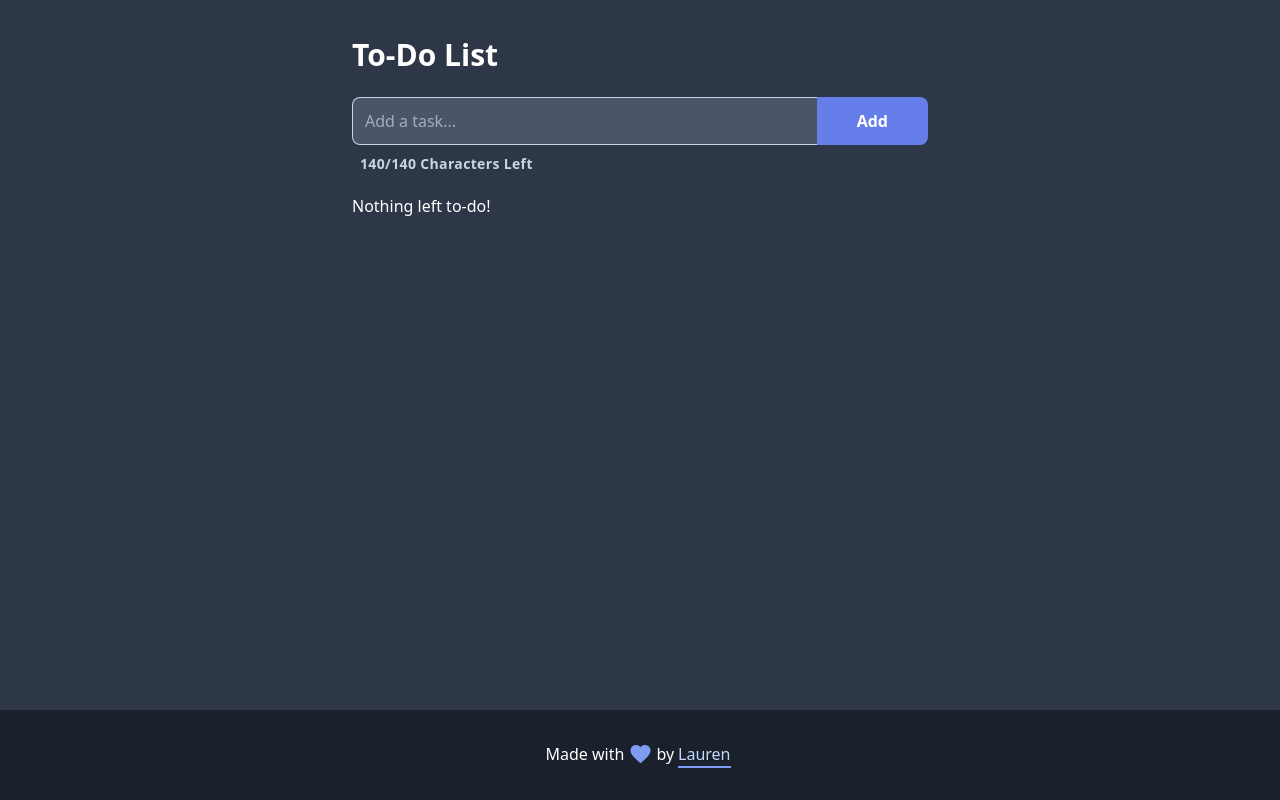
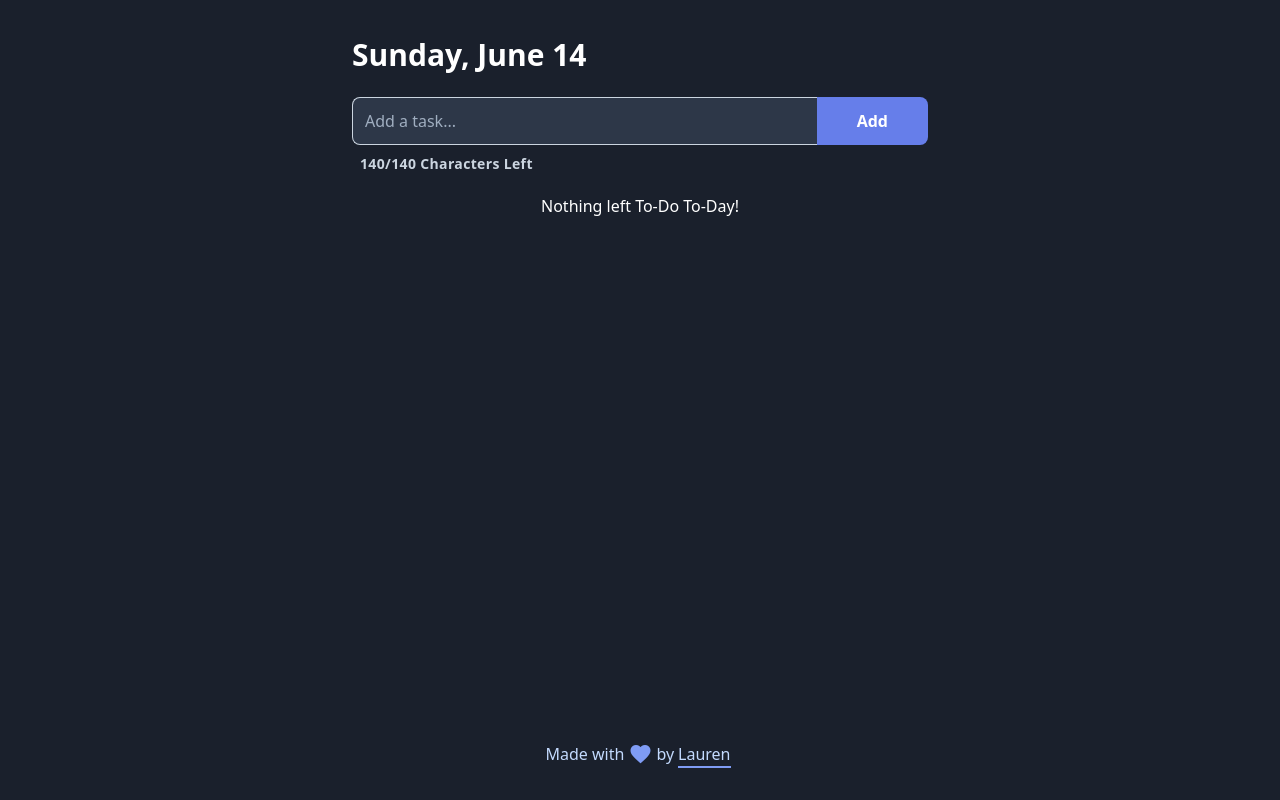
Before and after one commit to laurenawilkinson/react-todo, a React (Create React App) app: page / in a window 1280 px wide. Built offline with nearby package versions, Linux system fonts and the light colour scheme.

Commit message:
Display date and update dark mode

```diff
--- a/public/index.html
+++ b/public/index.html
@@ -24,7 +24,7 @@
       work correctly both with client-side routing and a non-root public URL.
       Learn how to configure a non-root public URL by running `npm run build`.
     -->
-    <title>React To-Do</title>
+    <title>To-Do: To-Day</title>
     <link href="https://fonts.googleapis.com/icon?family=Material+Icons"
       rel="stylesheet">
   </head>
--- a/src/App.js
+++ b/src/App.js
@@ -2,13 +2,16 @@ import React from 'react';
 import Todos from './Todos';
 
 const App = () => {
+  const date = new Date();
+  const dateOptions = { weekday: 'long', month: 'long', day: 'numeric' };
+
   return (
-    <div className="App min-h-screen flex flex-col bg-gray-800 text-white">
+    <div className="App min-h-screen flex flex-col bg-gray-900 text-white">
       <div className="container xl:w-1/2 mx-auto p-8 flex-1">
-        <h1 className="text-3xl font-bold mb-5">To-Do List</h1>
+        <h1 className="text-3xl font-bold mb-5">{ date.toLocaleDateString(undefined, dateOptions) }</h1>
         <Todos />
       </div>
-      <footer className="flex bg-gray-900">
+      <footer className="flex text-indigo-200">
         <div className="container w-full p-8 mx-auto flex items-start justify-center">
           <span className="flex items-center">Made with <i className="material-icons mx-1 text-indigo-400">favorite</i> by </span>
           <a href="https://github.com/laurenawilkinson" className="mx-1 border-b-2 border-indigo-400 font-medium text-indigo-200 box-content">Lauren</a>
--- a/src/TodoItem.js
+++ b/src/TodoItem.js
@@ -21,15 +21,15 @@ class TodoItem extends Component {
     const { text, id, completed, deleteTodo, toggleCompleteTodo } = this.props;
     const transition = 'transition-all duration-150 ease-in-out';
 
-    const todoClass = `rounded-lg focus:outline-none border border-transparent mb-3 group flex ${completed ? 'bg-green-100 focus:border-green-300' : 'bg-gray-300 focus:border-gray-400' }`
+    const todoClass = `rounded-lg focus:outline-none border border-transparent mb-3 group flex ${completed ? 'bg-green-300 focus:border-green-300' : 'bg-gray-700 focus:border-gray-800' }`
 
-    const tickMarkClass = `${transition} w-0 group-hover:w-12 group-focus:w-12 flex items-center justify-center rounded-l-lg ${completed ? 'w-12 bg-green-200' : 'bg-gray-400'}`
+    const tickMarkClass = `${transition} w-0 group-hover:w-12 group-focus:w-12 flex items-center justify-center rounded-l-lg ${completed ? 'w-12 bg-green-400' : 'bg-gray-600'}`
 
-    const tickMarkIconClass = `${transition} material-icons group-hover:opacity-100 group-focus:opacity-100 ${completed ? 'text-green-700' : 'opacity-0 text-gray-600'}`
+    const tickMarkIconClass = `${transition} material-icons group-hover:opacity-100 group-focus:opacity-100 ${completed ? 'text-green-800' : 'opacity-0 text-gray-900'}`
 
-    const textClass = `flex overflow-hidden font-medium items-center pl-3 py-3 flex-1 cursor-pointer  ${completed ? 'text-green-600' : 'text-gray-800'}`
+    const textClass = `flex overflow-hidden font-medium items-center pl-3 py-3 flex-1 cursor-pointer  ${completed ? 'text-green-900' : 'text-indigo-100'}`
 
-    const deleteClass = `opacity-0 group-hover:opacity-100 group-focus:opacity-100 focus:opacity-100 focus:outline-none flex items-center justify-center rounded-full text-gray-700 w-10 h-10 hover:bg-opacity-25 focus:bg-opacity-25 mr-1 ${completed ? 'hover:bg-green-400 focus:bg-green-400 text-green-800' : 'hover:bg-gray-500 focus:bg-gray-500'}`
+    const deleteClass = `opacity-0 group-hover:opacity-100 group-focus:opacity-100 focus:opacity-100 focus:outline-none flex items-center justify-center rounded-full text-gray-900 w-10 h-10 hover:bg-opacity-25 focus:bg-opacity-25 mr-1 ${completed ? 'hover:bg-green-400 focus:bg-green-400 text-green-800' : 'hover:bg-gray-500 focus:bg-gray-500'}`
 
     return (
       <li
--- a/src/Todos.js
+++ b/src/Todos.js
@@ -98,7 +98,7 @@ class Todos extends Component {
           }) }
         </ul>
       ) :
-      (<p>Nothing left to-do!</p>)
+      (<p className="text-center">Nothing left To-Do To-Day!</p>)
 
     const addButtonClass = `
       rounded-r-lg bg-indigo-500 flex items-center focus:outline-none text-white font-semibold py-3 px-3 md:px-10
@@ -116,7 +116,7 @@ class Todos extends Component {
         <form className="flex mb-2" onSubmit={ this.addTodo }>
           <input
             id="todoInput"
-            className="rounded-l-lg font-medium bg-gray-700 flex-1 px-3 border-l border-t border-b border-transparent focus:outline-none focus:border-gray-400"
+            className="rounded-l-lg font-medium bg-gray-800 flex-1 px-3 border-l border-t border-b border-transparent focus:outline-none focus:border-gray-400"
             placeholder="Add a task..."
             type="text"
             maxLength={ maxChars }
```
